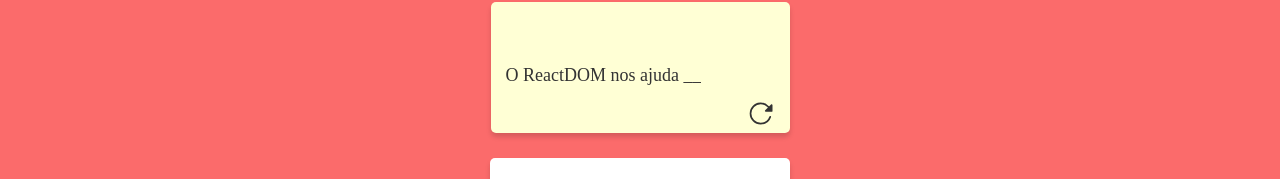
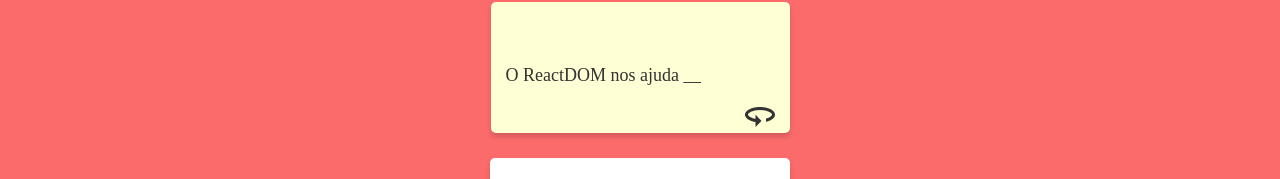
Before and after one commit to enzojga/Projeto-8-Driven-ZapRecall, a React (Create React App) app: page /recall in a window 1280 px wide. Both pictures are taken after a click on the element 727 px from the left and 186 px from the top of the page. Shown: the part 152-331 px from the top of the page. Built offline with nearby package versions, Linux system fonts and the light colour scheme; a web font is replaced by a local one.

Commit message:
Versão definitiva

```diff
--- a/public/css/style.css
+++ b/public/css/style.css
@@ -158,10 +158,12 @@
     box-shadow: 0px 4px 5px rgba(0, 0, 0, 0.15);
     margin-top: 25px;
 }
-.face ion-icon{
+.face img{
     position: absolute;
     bottom: 6px;
     right: 15px;
+    width: 30px;
+    height: 20px;
 }
 .face > p{
     overflow: hidden;
--- a/src/componentes/Card.js
+++ b/src/componentes/Card.js
@@ -44,7 +44,7 @@
                 </div>
                 <div class={frente}>
                     <p>{props.pergunta}</p>
-                    <ion-icon name="reload-outline" onClick={mostraPergunta}></ion-icon>
+                    <img src="./assets/images/seta.png" onClick={mostraPergunta}/>
                 </div>
                 <div class={verso}>
                     <p>{props.resposta}</p>
```
Also changed, not shown: public/assets/images/seta.png (added).
